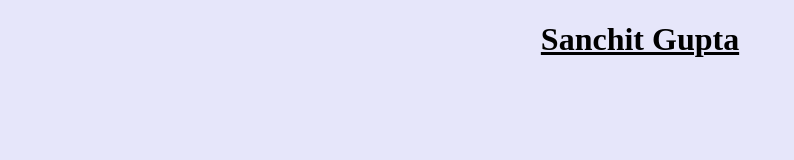
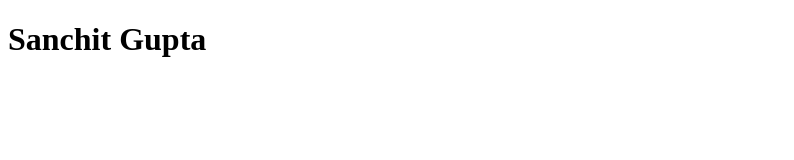
Before and after one commit to sanchit55/homework2, a plain HTML site: page index.html in a window 1280 px wide. Shown: the whole page, without its empty margins (0-794 px from the left). Drawn offline with Linux system fonts and the light colour scheme.

Commit message:
third process

```diff
--- a/index.html
+++ b/index.html
@@ -4,11 +4,10 @@
 
 <html>
 
-<body bgcolor="#E6E6FA">
+<body>
+<title>Homework2</title>
 
-<title>Welcome to the to-do list Application</title>
-
-<h1><center><u><b>Sanchit Gupta</b></u></center></h1>
+<h1>Sanchit Gupta</h1>
 
 </body>
 </html>
```
